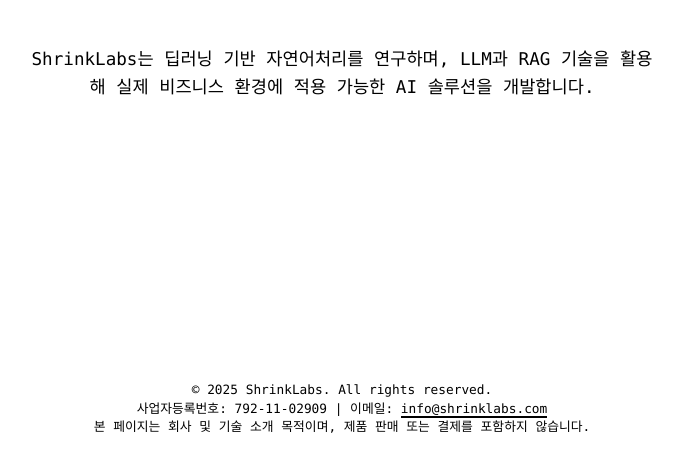
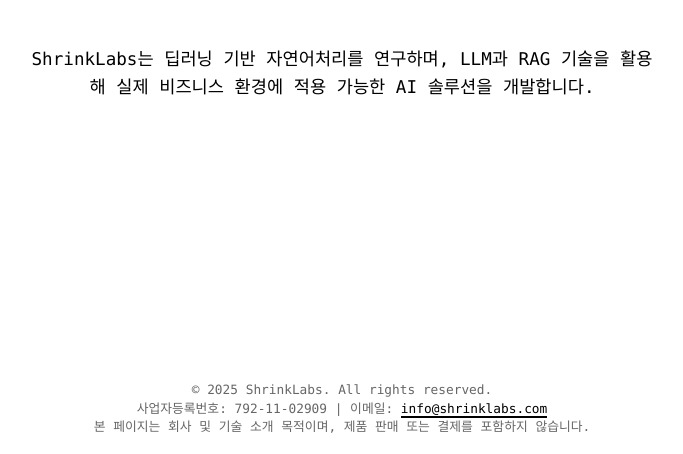
Before and after one commit to ShrinkLabs/shrinklabs.github.io, a plain HTML site: page index.html in a window 1280 px wide. Shown: the part 346-800 px from the top of the page, without its empty margins (298-981 px from the left). Drawn offline with Linux system fonts and the light colour scheme.

Commit message:
style: Update footer text color in style.css\n\nChanged footer text color to a softer grey for improved readability.

```diff
--- a/style.css
+++ b/style.css
@@ -57,6 +57,7 @@ footer {
     padding: 1rem;
     font-size: 0.8rem;
     line-height: 1.2;
+    color: #666; /* Softer grey for footer text */
 }
 
 footer p {
```
